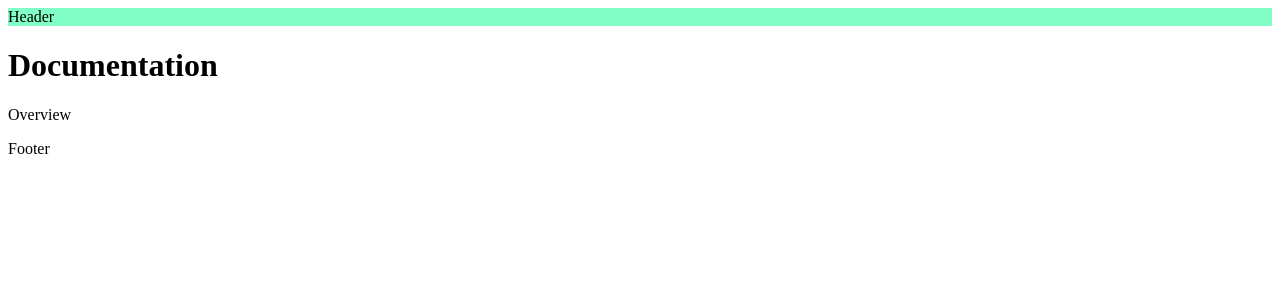
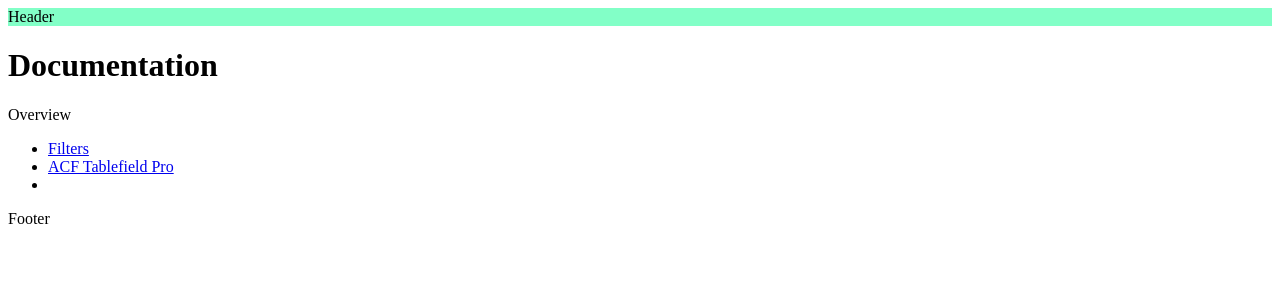
Before and after one commit to johannheyne/acf-tablefield-pro-docs, a Jekyll site: the page built from index.md, in a window 1280 px wide. Shown: the top 300 px of the page. Built offline with Jekyll 4.4.1, drawn with Linux system fonts in a browser that asks for light colours.

Commit message:
Try pages menu

```diff
--- a/index.md
+++ b/index.md
@@ -5,3 +5,9 @@ layout: page
 # Documentation
 
 Overview
+
+<ul>
+{% for page in site.pages %}
+<li><a href="{{ page.url }}" >{{ page.title }}</a></li>
+{% endfor %}
+</ul>
```
